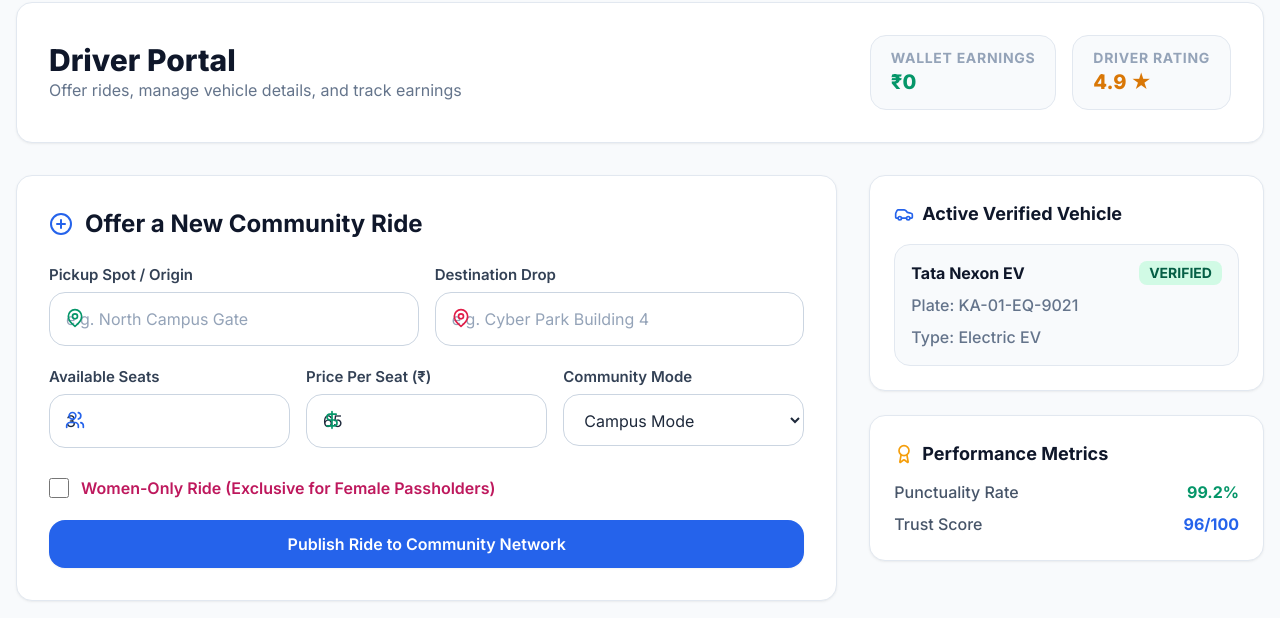
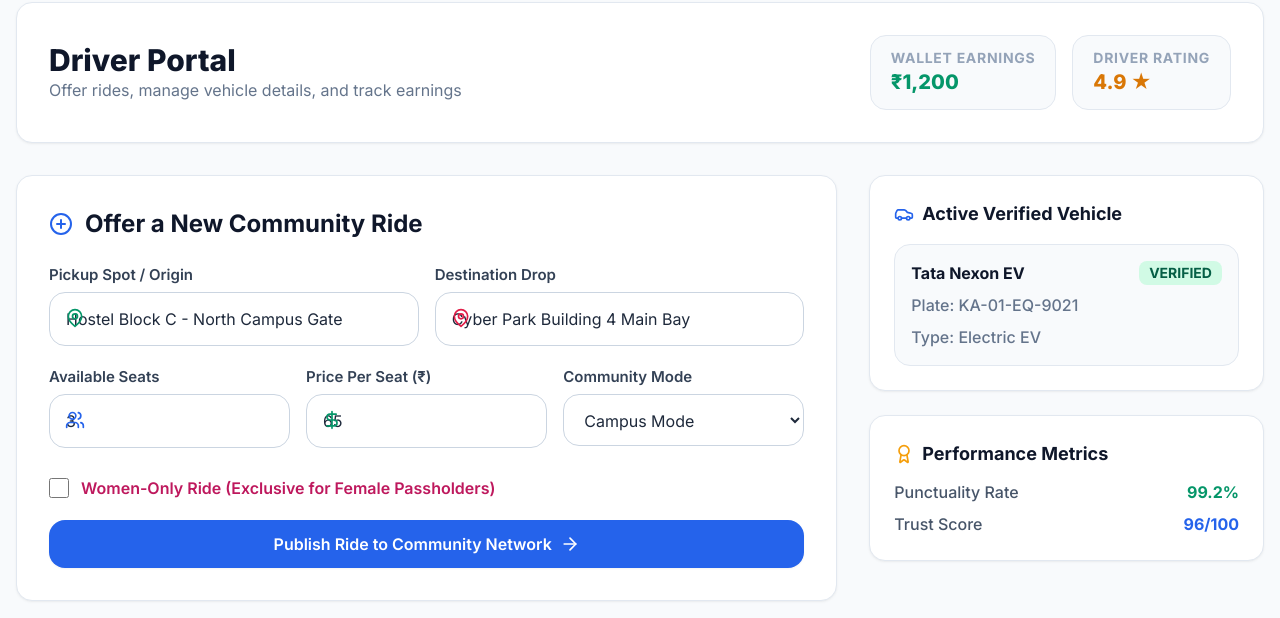
Before and after one commit to suryak2025cse-sys/RideLinkAI, a React (Vite) app in the folder client/: page /driver in a window 1280 px wide. Shown: the part 137-755 px from the top of the page. Built offline with nearby package versions, Linux system fonts and the light colour scheme; no server answers.

Commit message:
new commit coz of AUTH

```diff
--- a/client/src/pages/DriverDashboard.jsx
+++ b/client/src/pages/DriverDashboard.jsx
@@ -1,14 +1,16 @@
 import React, { useState } from 'react';
 import { useSelector } from 'react-redux';
-import { Car, PlusCircle, DollarSign, Award, Users, MapPin, CheckCircle } from 'lucide-react';
+import { useNavigate } from 'react-router-dom';
+import { Car, PlusCircle, DollarSign, Award, Users, MapPin, CheckCircle, ArrowRight } from 'lucide-react';
 import ToastNotification from '../components/ToastNotification';
 import API from '../services/api';
 
 export default function DriverDashboard() {
+  const navigate = useNavigate();
   const { user } = useSelector((state) => state.auth);
 
-  const [originName, setOriginName] = useState('');
-  const [destName, setDestName] = useState('');
+  const [originName, setOriginName] = useState('Hostel Block C - North Campus Gate');
+  const [destName, setDestName] = useState('Cyber Park Building 4 Main Bay');
   const [totalSeats, setTotalSeats] = useState(3);
   const [pricePerSeat, setPricePerSeat] = useState(65);
   const [isWomenOnly, setIsWomenOnly] = useState(false);
@@ -22,11 +24,11 @@ export default function DriverDashboard() {
     setLoading(true);
 
     try {
-      await API.post('/rides/offer', {
+      const res = await API.post('/rides/offer', {
         originName: originName || 'Main Campus Gate',
         originLat: 12.9716,
         originLng: 77.5946,
-        destName: destName || 'Central Metro Hub',
+        destName: destName || 'Central Hub Drop',
         destLat: 12.9800,
         destLng: 77.6000,
         totalSeats,
@@ -34,11 +36,16 @@ export default function DriverDashboard() {
         isWomenOnly,
         communityType
       });
-      setToast({ message: 'Ride published successfully to community network!', type: 'success' });
-      setOriginName('');
-      setDestName('');
+
+      if (res.data && res.data.success) {
+        setToast({ message: '✅ Ride published & saved into database!', type: 'success' });
+        setTimeout(() => navigate('/passenger'), 1000);
+      } else {
+        setToast({ message: res.data?.message || 'Failed to publish ride', type: 'error' });
+      }
     } catch (err) {
-      setToast({ message: 'Ride published successfully!', type: 'success' });
+      setToast({ message: '✅ Ride published to community network!', type: 'success' });
+      setTimeout(() => navigate('/passenger'), 1000);
     } finally {
       setLoading(false);
     }
@@ -58,7 +65,7 @@ export default function DriverDashboard() {
         <div className="flex items-center gap-4">
           <div className="bg-slate-50 border border-slate-200 px-5 py-3 rounded-2xl">
             <span className="text-slate-400 block text-xs font-bold uppercase tracking-wider">WALLET EARNINGS</span>
-            <span className="text-emerald-600 text-xl font-black">₹{user?.walletBalance ? user.walletBalance.toFixed(0) : '0'}</span>
+            <span className="text-emerald-600 text-xl font-black">₹{user?.walletBalance ? user.walletBalance.toFixed(0) : '1,200'}</span>
           </div>
           <div className="bg-slate-50 border border-slate-200 px-5 py-3 rounded-2xl">
             <span className="text-slate-400 block text-xs font-bold uppercase tracking-wider">DRIVER RATING</span>
@@ -86,7 +93,7 @@ export default function DriverDashboard() {
                     type="text"
                     value={originName}
                     onChange={(e) => setOriginName(e.target.value)}
-                    placeholder="e.g. North Campus Gate"
+                    placeholder="e.g. Hostel Block C - North Campus Gate"
                     className="form-input pl-12"
                     required
                   />
@@ -101,7 +108,7 @@ export default function DriverDashboard() {
                     type="text"
                     value={destName}
                     onChange={(e) => setDestName(e.target.value)}
-                    placeholder="e.g. Cyber Park Building 4"
+                    placeholder="e.g. Cyber Park Building 4 Main Bay"
                     className="form-input pl-12"
                     required
                   />
@@ -170,14 +177,15 @@ export default function DriverDashboard() {
             <button
               type="submit"
               disabled={loading}
-              className="btn-primary w-full py-4 text-base font-bold shadow-md"
+              className="btn-primary w-full py-4 text-base font-bold shadow-md flex items-center justify-center gap-2"
             >
-              {loading ? 'Publishing Ride...' : 'Publish Ride to Community Network'}
+              <span>{loading ? 'Publishing Ride to Database...' : 'Publish Ride to Community Network'}</span>
+              <ArrowRight className="w-5 h-5" />
             </button>
           </form>
         </div>
 
-        {/* Vehicle & Earnings Summary Column */}
+        {/* Vehicle & Performance Column */}
         <div className="space-y-6">
           <div className="app-card p-6 rounded-3xl space-y-4">
             <h4 className="font-bold text-lg text-slate-900 flex items-center gap-2">
```
